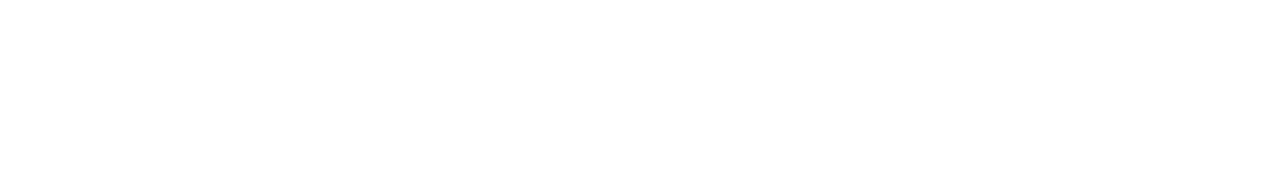
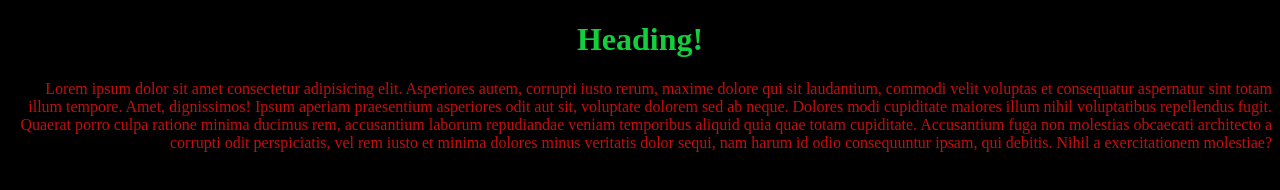
Before and after one commit to Cpeters1982/HTML.CSS.JS.Practice, a plain HTML site: page Project 1/index.html in a window 1280 px wide. Drawn offline with Linux system fonts and the light colour scheme.

Commit message:
style.css and index.html updated. Nothing of substance.

```diff
--- a/Project 1/index.html
+++ b/Project 1/index.html
@@ -1,12 +1,23 @@
 <!DOCTYPE html>
 <html lang="en">
-<head>
-    <meta charset="UTF-8">
-    <meta name="viewport" content="width=device-width, initial-scale=1.0">
-    <meta http-equiv="X-UA-Compatible" content="ie=edge">
-    <title>Document</title>
-</head>
-<body>
-
-</body>
+     <head>
+		<meta charset="UTF-8">
+		<meta name="description" content="Test project and test description" >
+		<link rel="stylesheet" href="static/style.css">
+        <title>Fancy title here!</title>
+    </head>
+    <body>
+        <h1>Heading!</h1>
+        <p>
+            Lorem ipsum dolor sit amet consectetur adipisicing elit.
+            Asperiores autem, corrupti iusto rerum, maxime dolore qui sit laudantium,
+            commodi velit voluptas et consequatur aspernatur sint totam illum tempore. Amet,
+            dignissimos! Ipsum aperiam praesentium asperiores odit aut sit, voluptate dolorem
+            sed ab neque. Dolores modi cupiditate maiores illum nihil voluptatibus repellendus fugit.
+            Quaerat porro culpa ratione minima ducimus rem, accusantium laborum repudiandae veniam
+            temporibus aliquid quia quae totam cupiditate. Accusantium fuga non molestias obcaecati
+            architecto a corrupti odit perspiciatis, vel rem iusto et minima dolores minus veritatis
+            dolor sequi, nam harum id odio consequuntur ipsam, qui debitis. Nihil a exercitationem molestiae?
+        </p>
+	</body>
 </html>
--- a/Project 1/static/style.css
+++ b/Project 1/static/style.css
@@ -0,0 +1,13 @@
+body {
+      background-color: black;
+      text-align: right;
+}
+
+h1 {
+    color: rgb(19, 207, 60);
+    text-align: center;
+}
+
+p {
+    color: rgb(199, 13, 13)
+}
```
